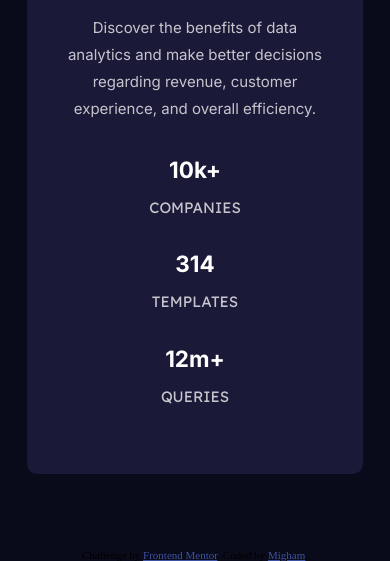
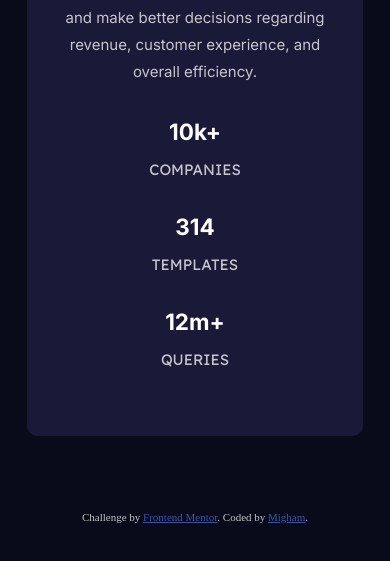
Before and after one commit to migham/Stats-Preview-Card, a plain HTML site: page index.html in a window 390 px wide. Shown: the part 587-1148 px from the top of the page. After the commit the page ends 1115 px from the top, so only its background shows below. Drawn offline with Linux system fonts and the light colour scheme.

Commit message:
Set attributes

```diff
--- a/style.css
+++ b/style.css
@@ -100,24 +100,34 @@ body{
 	color: var(--paragraph);
 }
 
+.attribution{
+	color: var(--paragraph);
+	padding-bottom: 0.3rem;
+}
+
+.attribution>a{
+	color: var(--accent);
+}
+
 @media screen and (max-width: 420px) {
-
+	body{
+		height: 100vh;
+		display: block;
+	}
 	.card{
 		flex-direction: column-reverse;
 		width: 90%;
-		margin-top: 15rem;
 		margin-bottom: 5rem;
-		top: 0;
+		margin-top: 100px;
 	}
 
 	.pre{
-		width: 80%;
+		width: 90%;
 		padding-left: 0;
 		padding-right: 0;
 		flex-direction: column;
 		text-align: center;
 		margin: 0;
-
 	}
 	.pre>.header, .pre>p{
 		padding-left: 0;
@@ -128,14 +138,13 @@ body{
 		font-size: 2rem;
 	}
 	.pre>p{
-		margin-left: 0.5rem;
-		margin-right: 0.5rem;
+		padding-left: 1rem;
+		padding-right: 1rem;
 	}
 
 	.image-header{
 		width: 100%;
 		height: 247px;
-		margin-top: 200px;
 		border-radius: 0;
 		border-top-left-radius: var(--radius);
 		border-top-right-radius: var(--radius);
```
